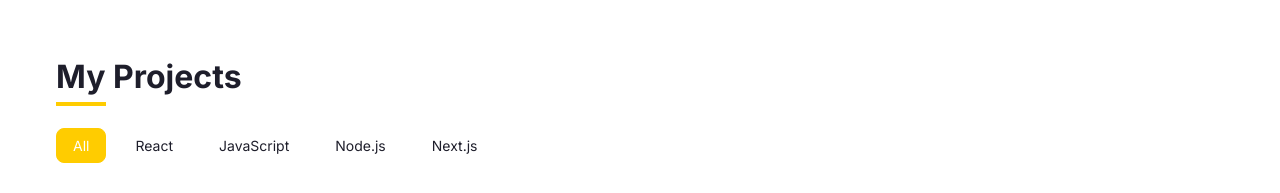
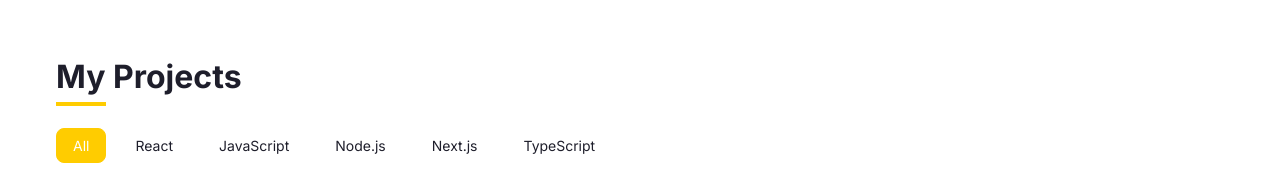
Before and after one commit to r0odr1/portfolio-r0odri, a Next.js app: page / in a window 1280 px wide. Shown: the part 2180-2373 px from the top of the page. Built offline with nearby package versions, Linux system fonts and the light colour scheme.

Commit message:
actualizar filtro anadiendo typeScript

```diff
--- a/components/Projects/index.tsx
+++ b/components/Projects/index.tsx
@@ -94,7 +94,7 @@
   const [openDropdownId, setOpenDropdownId] = useState<number | null>(null);
   const [anchorRect, setAnchorRect] = useState<DOMRect | null>(null);
 
-  const categories = ['All', 'React', 'JavaScript', 'Node.js', 'Next.js'];
+  const categories = ['All', 'React', 'JavaScript', 'Node.js', 'Next.js', 'TypeScript'];
 
   const filteredProjects = filter === 'All'
     ? projectsData
```
